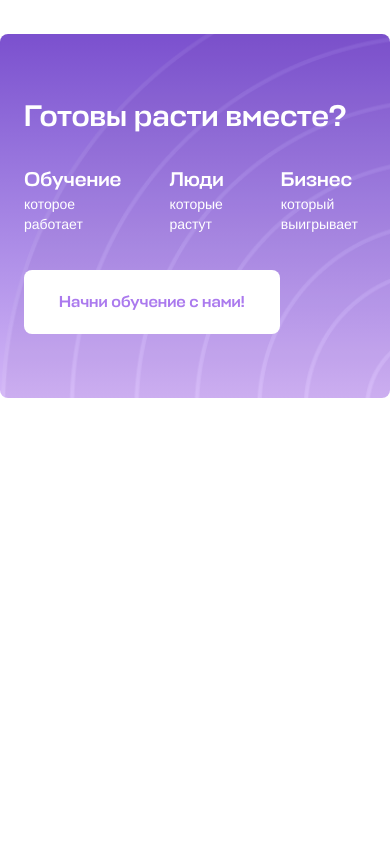
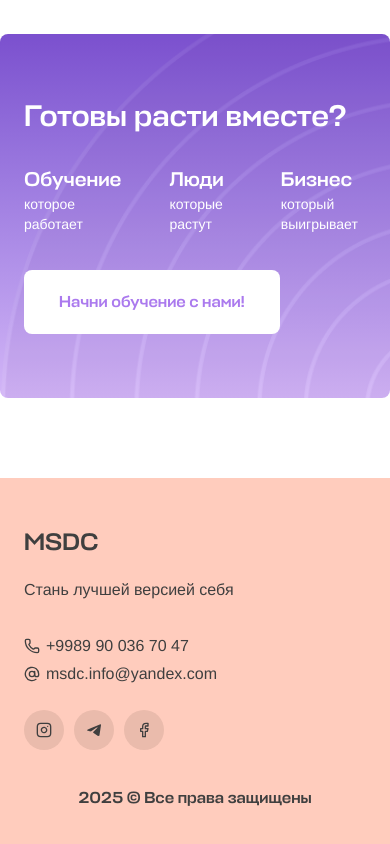
Before and after one commit to intromisan/msdc, a Next.js app in the folder apps/web/: page / in a window 390 px wide. Shown: the part 4967-5811 px from the top of the page. Before the commit the page ends 5365 px from the top, so only its background shows below. Built offline with nearby package versions, Linux system fonts and the light colour scheme.

Commit message:
feat(web): added Footer - mobile

```diff
--- a/apps/web/app/globals.css
+++ b/apps/web/app/globals.css
@@ -2,12 +2,13 @@
 
 :root {
   --background: #ffffff;
-  --foreground: #171717;
+  --foreground: #3f3f3f;
 }
 
 @theme {
   --color-primary: #ab7aee;
   --color-secondary: #ff5b30;
+  --color-dark: #3f3f3f;
   --color-gradient-primary-from: #d3b6f7;
   --color-gradient-primary-mid: #ab7aee;
   --color-gradient-primary-to: #7b50ce;
--- a/apps/web/app/page.tsx
+++ b/apps/web/app/page.tsx
@@ -1,5 +1,6 @@
 import Cards from "./shared/components/Cards/Cards";
 import Corporate from "./shared/components/Corporate/Corporate";
+import Footer from "./shared/components/Footer/Footer";
 import GrowCard from "./shared/components/GrowCard/GrowCard";
 import Header from "./shared/components/Header/Header";
 import Services from "./shared/components/Services/Services";
@@ -14,6 +15,7 @@ export default function Home() {
         <Corporate />
       </div>
       <GrowCard />
+      <Footer />
     </div>
   );
 }
--- /dev/null
+++ b/apps/web/app/shared/components/Footer/Footer.tsx
@@ -0,0 +1,39 @@
+import EmailIcon from "../../icons/EmailIcon";
+import FacebookIcon from "../../icons/FacebookIcon";
+import InstagramLogo from "../../icons/InstagramIcon";
+import PhoneIcon from "../../icons/PhoneIcon";
+import TelegramIcon from "../../icons/TelegramIcon";
+
+const Footer = () => {
+  return (
+    <div className="mt-20 bg-[#FFCCBD] px-6 py-12">
+      <h3 className="text-dark text-2xl">MSDC</h3>
+      <p className="text-dark mt-5">Стань лучшей версией себя</p>
+      <div className="mt-8">
+        <div className="flex items-center text-dark mb-1">
+          <PhoneIcon className="size-4 mr-1.5" />
+          <a href="#">+9989 90 036 70 47</a>
+        </div>
+        <div className="flex items-center text-dark">
+          <EmailIcon className="size-4 mr-1.5" />
+          <a href="#">msdc.info@yandex.com</a>
+        </div>
+      </div>
+      <div className="mt-6 flex items-center">
+        <div className="size-10 rounded-full flex justify-center items-center bg-[#EABBAC] mr-2.5">
+          <InstagramLogo className="size-4 " />
+        </div>
+        <div className="size-10 rounded-full flex justify-center items-center bg-[#EABBAC] mr-2.5">
+          <TelegramIcon className="size-4" />
+        </div>
+        <div className="size-10 rounded-full flex justify-center items-center bg-[#EABBAC] mr-2.5">
+          <FacebookIcon className="size-4" />
+        </div>
+      </div>
+
+      <h4 className="mt-9 text-center">2025 © Все права защищены</h4>
+    </div>
+  );
+};
+
+export default Footer;
--- a/apps/web/app/shared/components/GrowCard/GrowCard.tsx
+++ b/apps/web/app/shared/components/GrowCard/GrowCard.tsx
@@ -3,7 +3,6 @@ import Image from "next/image";
 const GrowCard = () => {
   return (
     <div className="relative flex flex-col mt-9 bg-gradient-to-b from-[#7B50CE] to-[#D3B6F7] rounded-lg px-6 py-16 overflow-hidden">
-      {/* Background image */}
       <Image
         src="/circles.png"
         alt=""
@@ -12,7 +11,6 @@ const GrowCard = () => {
         priority
       />
 
-      {/* Content wrapper */}
       <div className="relative">
         <h3 className="text-3xl text-white">Готовы расти вместе?</h3>
 
--- /dev/null
+++ b/apps/web/app/shared/icons/EmailIcon.tsx
@@ -0,0 +1,29 @@
+import React from "react";
+import { cn } from "../helper";
+
+export type IconProps = React.SVGProps<SVGSVGElement>;
+
+const EmailIcon = React.forwardRef<SVGSVGElement, IconProps>(
+  ({ className, ...props }, ref) => (
+    <svg
+      ref={ref}
+      {...props}
+      className={cn("", className)}
+      xmlns="http://www.w3.org/2000/svg"
+      width="24"
+      height="24"
+      viewBox="0 0 24 24"
+      fill="none"
+      stroke="#3F3F3F"
+      strokeWidth="2"
+      strokeLinecap="round"
+      strokeLinejoin="round"
+    >
+      <circle cx="12" cy="12" r="4" />
+      <path d="M16 8v5a3 3 0 0 0 6 0v-1a10 10 0 1 0-4 8" />
+    </svg>
+  )
+);
+
+EmailIcon.displayName = "EmailIcon";
+export default EmailIcon;
--- /dev/null
+++ b/apps/web/app/shared/icons/FacebookIcon.tsx
@@ -0,0 +1,28 @@
+import React from "react";
+import { cn } from "../helper";
+
+export type IconProps = React.SVGProps<SVGSVGElement>;
+
+const FacebookIcon = React.forwardRef<SVGSVGElement, IconProps>(
+  ({ className, ...props }, ref) => (
+    <svg
+      ref={ref}
+      {...props}
+      className={cn("", className)}
+      xmlns="http://www.w3.org/2000/svg"
+      width="24"
+      height="24"
+      viewBox="0 0 24 24"
+      fill="none"
+      stroke="#3F3F3F"
+      strokeWidth="2"
+      strokeLinecap="round"
+      strokeLinejoin="round"
+    >
+      <path d="M18 2h-3a5 5 0 0 0-5 5v3H7v4h3v8h4v-8h3l1-4h-4V7a1 1 0 0 1 1-1h3z" />
+    </svg>
+  )
+);
+
+FacebookIcon.displayName = "FacebookIcon";
+export default FacebookIcon;
--- /dev/null
+++ b/apps/web/app/shared/icons/InstagramIcon.tsx
@@ -0,0 +1,30 @@
+import React from "react";
+import { cn } from "../helper";
+
+export type IconProps = React.SVGProps<SVGSVGElement>;
+
+const InstagramLogo = React.forwardRef<SVGSVGElement, IconProps>(
+  ({ className, ...props }, ref) => (
+    <svg
+      ref={ref}
+      {...props}
+      className={cn("", className)}
+      xmlns="http://www.w3.org/2000/svg"
+      width="24"
+      height="24"
+      viewBox="0 0 24 24"
+      fill="none"
+      stroke="#3F3F3F"
+      strokeWidth="2"
+      strokeLinecap="round"
+      strokeLinejoin="round"
+    >
+      <rect width="20" height="20" x="2" y="2" rx="5" ry="5" />
+      <path d="M16 11.37A4 4 0 1 1 12.63 8 4 4 0 0 1 16 11.37z" />
+      <line x1="17.5" x2="17.51" y1="6.5" y2="6.5" />
+    </svg>
+  )
+);
+
+InstagramLogo.displayName = "InstagramLogo";
+export default InstagramLogo;
--- /dev/null
+++ b/apps/web/app/shared/icons/PhoneIcon.tsx
@@ -0,0 +1,28 @@
+import React from "react";
+import { cn } from "../helper";
+
+export type IconProps = React.SVGProps<SVGSVGElement>;
+
+const PhoneIcon = React.forwardRef<SVGSVGElement, IconProps>(
+  ({ className, ...props }, ref) => (
+    <svg
+      ref={ref}
+      {...props}
+      className={cn("", className)}
+      xmlns="http://www.w3.org/2000/svg"
+      width="24"
+      height="24"
+      viewBox="0 0 24 24"
+      fill="none"
+      stroke="currentColor"
+      strokeWidth="2"
+      strokeLinecap="round"
+      strokeLinejoin="round"
+    >
+      <path d="M13.832 16.568a1 1 0 0 0 1.213-.303l.355-.465A2 2 0 0 1 17 15h3a2 2 0 0 1 2 2v3a2 2 0 0 1-2 2A18 18 0 0 1 2 4a2 2 0 0 1 2-2h3a2 2 0 0 1 2 2v3a2 2 0 0 1-.8 1.6l-.468.351a1 1 0 0 0-.292 1.233 14 14 0 0 0 6.392 6.384" />
+    </svg>
+  )
+);
+
+PhoneIcon.displayName = "PhoneIcon";
+export default PhoneIcon;
--- /dev/null
+++ b/apps/web/app/shared/icons/TelegramIcon.tsx
@@ -0,0 +1,27 @@
+import React from "react";
+import { cn } from "../helper";
+
+export type IconProps = React.SVGProps<SVGSVGElement>;
+
+const TelegramIcon = React.forwardRef<SVGSVGElement, IconProps>(
+  ({ className, ...props }, ref) => (
+    <svg
+      ref={ref}
+      {...props}
+      className={cn("", className)}
+      width="48px"
+      height="48px"
+      viewBox="0 0 48 48"
+      fill="none"
+      xmlns="http://www.w3.org/2000/svg"
+    >
+      <path
+        d="M41.4193 7.30899C41.4193 7.30899 45.3046 5.79399 44.9808 9.47328C44.8729 10.9883 43.9016 16.2908 43.1461 22.0262L40.5559 39.0159C40.5559 39.0159 40.3401 41.5048 38.3974 41.9377C36.4547 42.3705 33.5408 40.4227 33.0011 39.9898C32.5694 39.6652 24.9068 34.7955 22.2086 32.4148C21.4531 31.7655 20.5897 30.4669 22.3165 28.9519L33.6487 18.1305C34.9438 16.8319 36.2389 13.8019 30.8426 17.4812L15.7331 27.7616C15.7331 27.7616 14.0063 28.8437 10.7686 27.8698L3.75342 25.7055C3.75342 25.7055 1.16321 24.0823 5.58815 22.459C16.3807 17.3729 29.6555 12.1786 41.4193 7.30899Z"
+        fill="#3F3F3F"
+      />
+    </svg>
+  )
+);
+
+TelegramIcon.displayName = "TelegramIcon";
+export default TelegramIcon;
```
